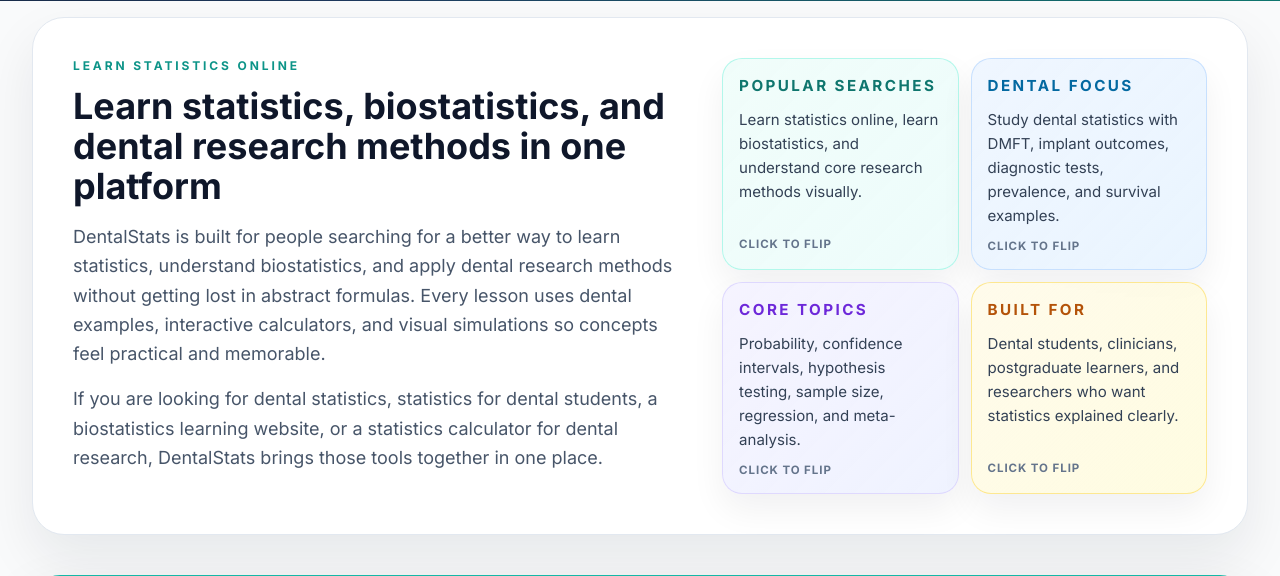
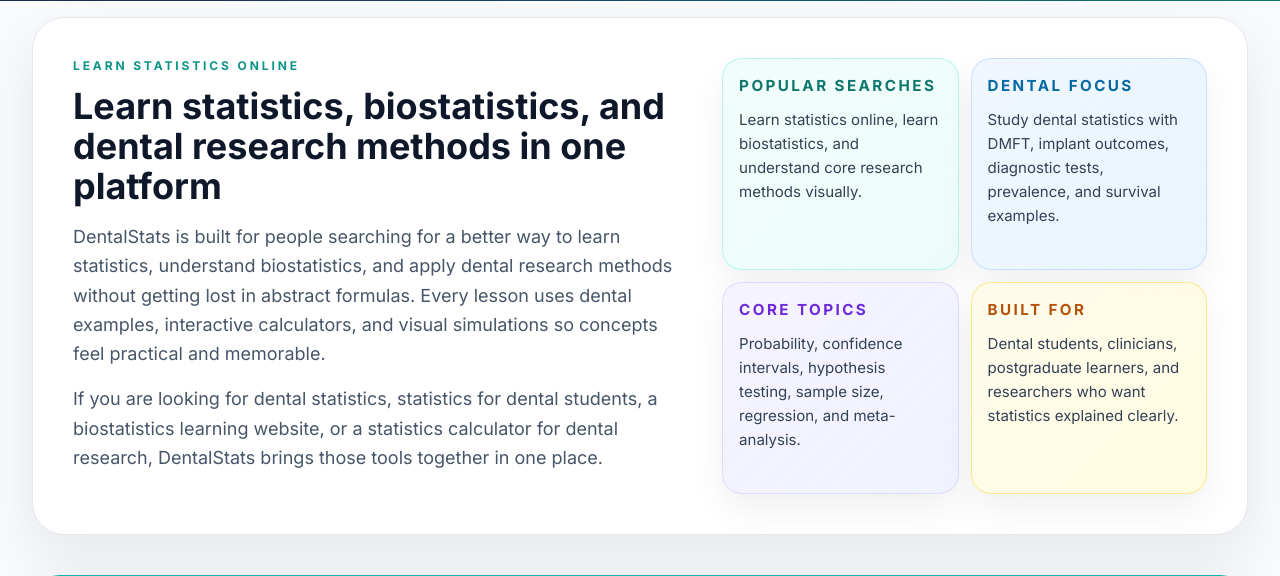
Before and after one commit to dayaniravi123/DentStat, a Django app: page / in a window 1280 px wide. Shown: the part 603-1179 px from the top of the page. Run offline with Django 4.2, Linux system fonts and the light colour scheme; some libraries are stand-ins or nearby versions.

Commit message:
"fix bug"

```diff
--- a/templates/index.html
+++ b/templates/index.html
@@ -127,12 +127,10 @@
                                 <span class="seo-flip-card__face seo-flip-card__face--front">
                                     <span class="seo-flip-card__title">Popular Searches</span>
                                     <span class="seo-flip-card__body">Learn statistics online, learn biostatistics, and understand core research methods visually.</span>
-                                    <span class="seo-flip-card__hint">Click to flip</span>
                                 </span>
                                 <span class="seo-flip-card__face seo-flip-card__face--back">
                                     <span class="seo-flip-card__title">Why It Helps</span>
                                     <span class="seo-flip-card__body">People looking for statistics help usually want clarity, examples, and tools. DentalStats combines all three in one place.</span>
-                                    <span class="seo-flip-card__hint">Click to return</span>
                                 </span>
                             </span>
                         </button>
@@ -141,12 +139,10 @@
                                 <span class="seo-flip-card__face seo-flip-card__face--front">
                                     <span class="seo-flip-card__title">Dental Focus</span>
                                     <span class="seo-flip-card__body">Study dental statistics with DMFT, implant outcomes, diagnostic tests, prevalence, and survival examples.</span>
-                                    <span class="seo-flip-card__hint">Click to flip</span>
                                 </span>
                                 <span class="seo-flip-card__face seo-flip-card__face--back">
                                     <span class="seo-flip-card__title">Real Examples</span>
                                     <span class="seo-flip-card__body">Instead of generic datasets, the lessons use familiar clinical ideas like implants, caries, periodontal outcomes, and screening accuracy.</span>
-                                    <span class="seo-flip-card__hint">Click to return</span>
                                 </span>
                             </span>
                         </button>
@@ -155,12 +151,10 @@
                                 <span class="seo-flip-card__face seo-flip-card__face--front">
                                     <span class="seo-flip-card__title">Core Topics</span>
                                     <span class="seo-flip-card__body">Probability, confidence intervals, hypothesis testing, sample size, regression, and meta-analysis.</span>
-                                    <span class="seo-flip-card__hint">Click to flip</span>
                                 </span>
                                 <span class="seo-flip-card__face seo-flip-card__face--back">
                                     <span class="seo-flip-card__title">Learning Path</span>
                                     <span class="seo-flip-card__body">You can start with basics, move into testing and interpretation, then grow into regression, survival analysis, and evidence synthesis.</span>
-                                    <span class="seo-flip-card__hint">Click to return</span>
                                 </span>
                             </span>
                         </button>
@@ -169,12 +163,10 @@
                                 <span class="seo-flip-card__face seo-flip-card__face--front">
                                     <span class="seo-flip-card__title">Built For</span>
                                     <span class="seo-flip-card__body">Dental students, clinicians, postgraduate learners, and researchers who want statistics explained clearly.</span>
-                                    <span class="seo-flip-card__hint">Click to flip</span>
                                 </span>
                                 <span class="seo-flip-card__face seo-flip-card__face--back">
                                     <span class="seo-flip-card__title">Use Cases</span>
                                     <span class="seo-flip-card__body">Helpful for revision, dissertation prep, reading research papers, building study intuition, and translating formulas into decisions.</span>
-                                    <span class="seo-flip-card__hint">Click to return</span>
                                 </span>
                             </span>
                         </button>
```
